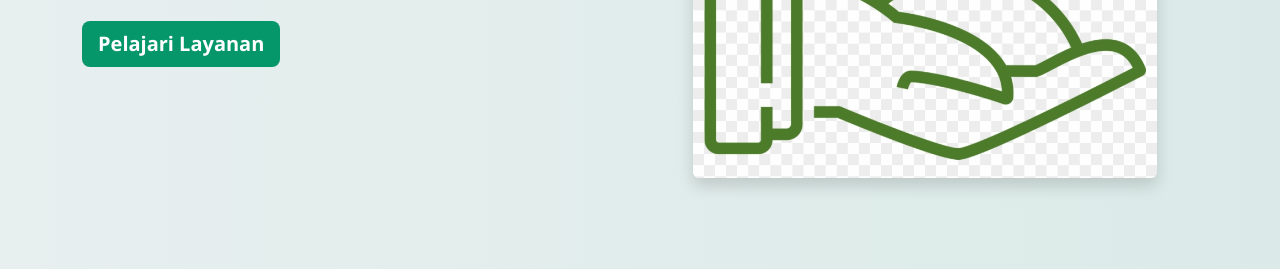
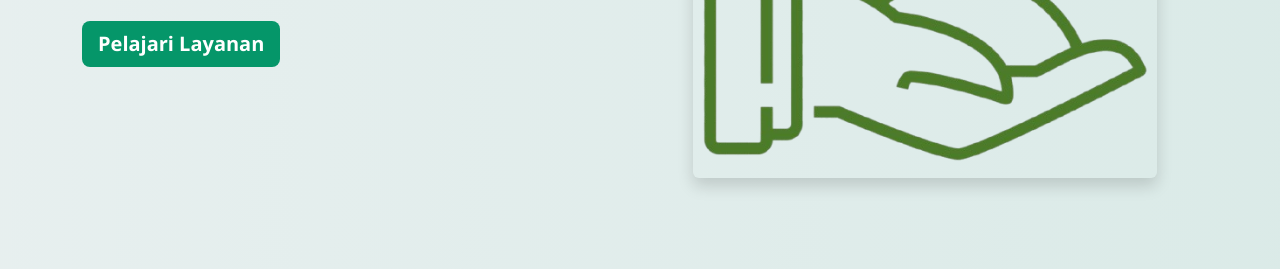
Before and after one commit to fitranzain/AkunTernak, a plain HTML site: page index.html in a window 1280 px wide. Shown: the part 409-678 px from the top of the page. Drawn offline with nearby package versions, Linux system fonts and the light colour scheme.

Commit message:
remove backgroud

```diff
--- a/index.html
+++ b/index.html
@@ -130,7 +130,7 @@
       </div>
       <!-- Kolom Gambar -->
       <div class="col-md-6 text-center" data-aos="fade-left">
-        <img src="images/herosection.png" alt="Ilustrasi Peternakan" class="img-fluid rounded shadow">
+        <img src="images/herosection2.png" alt="Ilustrasi Peternakan" class="img-fluid rounded shadow">
       </div>
     </div>
   </div>
```
Also changed, not shown: images/herosection2.png (added).
